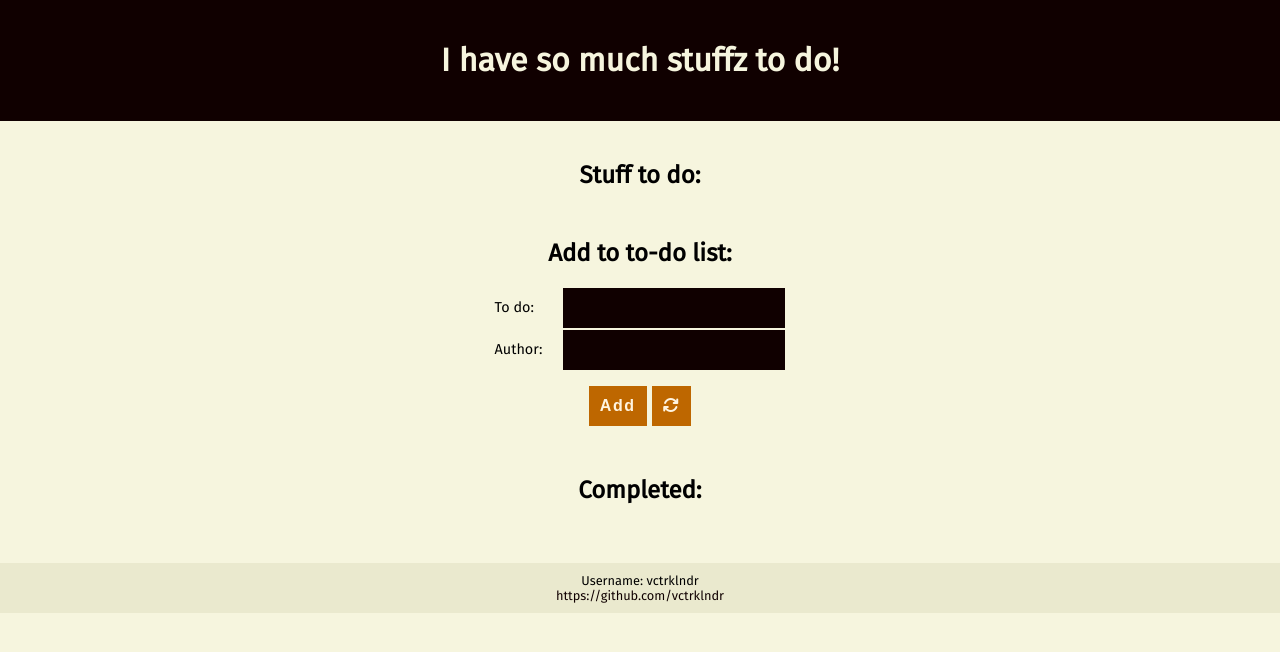
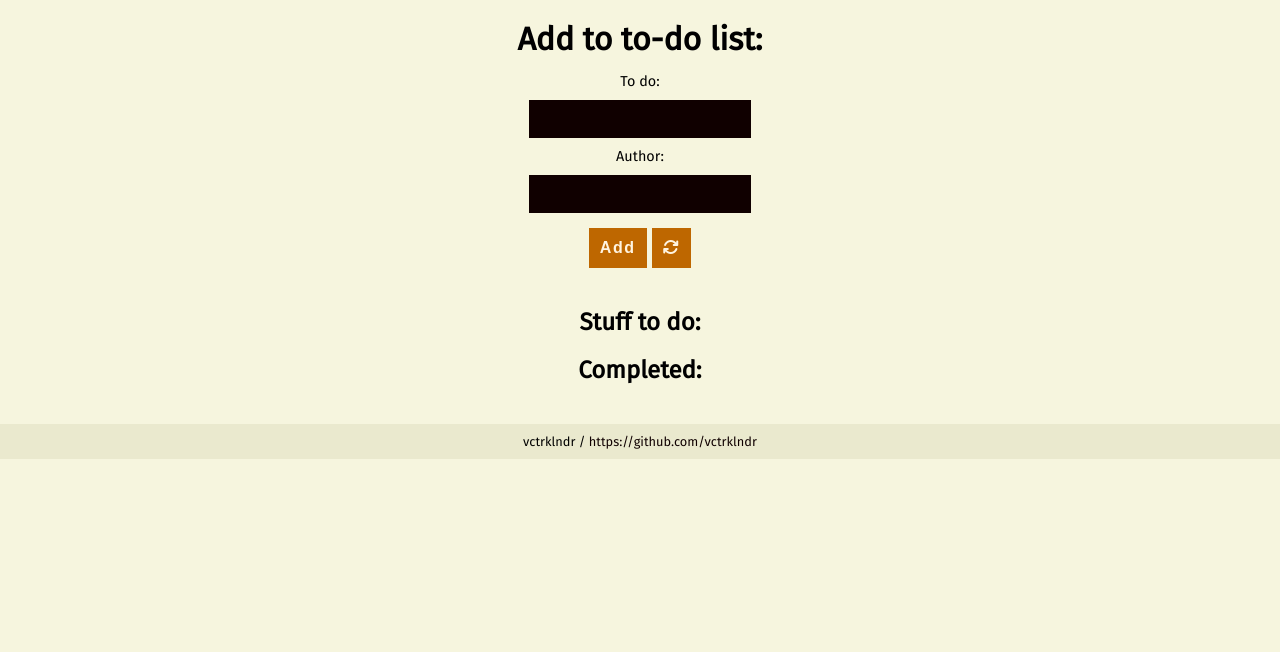
Before and after one commit to vctrklndr/PHP-to_do, a PHP site: page / in a window 1280 px wide. Shown: the top 652 px of the page. Run offline with PHP 8.4, Linux system fonts and the light colour scheme; tables that the repository leaves empty or names only in its code hold one stand-in row (values such as "Sample post"); some libraries are stand-ins or nearby versions.

Commit message:
Changed tables to divs

```diff
--- a/footer.php
+++ b/footer.php
@@ -1,7 +1,6 @@
     <footer>
         <div class="footer">
-            Username: vctrklndr<br />
-            <a href="https://github.com/vctrklndr">https://github.com/vctrklndr</a>
+            vctrklndr / <a href="https://github.com/vctrklndr">https://github.com/vctrklndr</a>
         </div>
     </footer>
 </body>
--- a/index.php
+++ b/index.php
@@ -6,11 +6,34 @@
     require 'complete.php';
     require 'fetch.php';
 ?>
-    <header>
-        <h1>I have so much stuffz to do!</h1>
-    </header>
+    <!-- <header>
+        <h1>I have so much stuff to-do list!</h1>
+    </header> -->
 
     <main>
+        <header>
+            <h1>Add to to-do list:</h1>
+        </header>
+        <form method="POST">
+            <div class="add_wrapper">
+                <div class="entry">To do:</div>
+                <div class="entry">
+                    <input type="text" name="title" required />
+                </div>
+                <div class="entry">Author:</div>
+                <div class="entry">
+                    <input type="text" name="createdBy" required />
+                </div>
+            </div> <!-- add wrapper container -->
+
+        <div class="button_container">
+            <input type="submit" value="Add" />
+            <div class="reload">
+                <a href="index.php"><i class="fa fa-refresh" aria-hidden="true"></i></a>
+            </div>
+        </div><!-- button container -->
+        </form>
+
         <div class="success_message">
             <?php
                 if (isset($_SESSION['success'])){
@@ -21,78 +44,54 @@
 
         <h2>Stuff to do:</h2>
 
-        <table>
-            <tbody>
+        <div class="to_do_wrapper">
             <?php
                 foreach ($to_do as $to_do_list):
                     if ($to_do_list['completed'] == 0){
             ?>
-                <tr>
-                    <td class="title"><?= $to_do_list['title']; ?></td>
-                    <td class="author"><?= $to_do_list['createdBy']; ?></td>
-                    <td>
+            <div class="to_do_container">
+                <div class="title"><?= $to_do_list['title']; ?></div>
+                <div class="author"><?= $to_do_list['createdBy']; ?></div>
+                <div>
                     <form method="POST" action="delete.php">
                         <input type="hidden" name="delete" value="<?= $to_do_list['id'] ?>" />
                         <button type= "submit" value="Delete">
                             <i class="fa fa-trash-o" aria-hidden="true"></i>
                         </button>
                     </form>
-                    </td>
-                    <td>
+                </div>
+                <div>
                     <form method="POST" action="complete.php">
                         <input type="hidden" name="completed" value="<?= $to_do_list['id'] ?>" />
                         <button type= "submit" value="Done">
                             <i class="fa fa-check" aria-hidden="true"></i>
                         </button>
                     </form>
-                    </td>
-                </tr>
+                </div>
+            </div>
             <?php } endforeach; ?>
-            </tbody>
-        </table>
-
-        <div class="add_wrapper">
-            <h2>Add to to-do list:</h2>
-
-            <form method="POST">
-                <table>
-                    <tr>
-                        <td class="entry">To do:</td>
-                        <td><input type="text" name="title" required /></td>
-                    </tr>
-                    <tr>
-                        <td class="entry">Author:</td>
-                        <td><input type="text" name="createdBy" required /></td>
-                    </tr>
-                </table>
-                <div class="button_container">
-                    <input type="submit" value="Add" />
-                    <div class="reload">
-                        <a href="index.php"><i class="fa fa-refresh" aria-hidden="true"></i></a>
         </div>
-                </div><!-- button container -->
-            </form>
-        </div> <!-- add wrapper container -->
 
         <h2>Completed:</h2>
-        <table>
-            <tr>
+
+        <div class="complete_wrapper">
         <?php
             foreach ($to_do as $to_do_list):
                 if ($to_do_list['completed'] == 1){ ?>
-                <td class="title"><?= $to_do_list['title']; ?></td>
-                <td class="author"><?= $to_do_list['createdBy']; ?></td>
-                <td>
+            <div class="complete_container">
+                <div class="title"><?= $to_do_list['title']; ?></div>
+                <div class="author"><?= $to_do_list['createdBy']; ?></div>
+                <div>
                     <form method="POST" action="delete.php">
                         <input type="hidden" name="delete" value="<?= $to_do_list['id'] ?>" />
                         <button type= "submit" value="Delete">
                             <i class="fa fa-trash-o" aria-hidden="true"></i>
                         </button>
                     </form>
-                </td>
-            </tr>
+                </div>
+            </div>
             <?php } endforeach;  ?>
-        </table>
+        </div>
     </main>
 <?php
     require 'footer.php';
--- a/style.css
+++ b/style.css
@@ -1,16 +1,13 @@
 body{
-    margin: 0px auto;
+    margin: 20px 0px 0px 0px;
     background-color: #f6f5de;
     font-family: 'Fira Sans', sans-serif;
     text-align: center;
     width: 100%;
 }
 
-header{
-    background: #100000;
-    color: #f6f5de;
-    padding: 20px 0px;
-    margin-bottom: 20px;
+h1{
+    margin: 0px;
 }
 
 .reload a,
@@ -19,9 +16,21 @@ header{
     text-decoration: none;
 }
 
-a, a:hover{
+a{
     color: #100000;
     text-decoration: none;
+}
+
+a:hover{
+    text-decoration: underline;
+}
+
+button {
+    background-color: #f6f5de;
+    border: none;
+    color: #100000;
+    text-align: center;
+    font-size: 1.5em;
 }
 
 table{
@@ -30,14 +39,18 @@ table{
     text-align: left;
 }
 
-.padding{
-    padding-left: 4px;
+.to_do_container, .complete_container{
+    display: flex;
+    justify-content: center;
+    align-items: center;
 }
 
 .title, .author{
     font-family: 'Work Sans', sans-serif;
     font-size: 0.9em;
     padding-right: 40px;
+    width: 200px;
+    text-align: left;
 }
 
 .author{
@@ -46,11 +59,18 @@ table{
 
 .add_wrapper{
     padding: 10px;
-    margin: 0px 0px 40px 0px;
+    display: flex;
+    justify-content: center;
+    align-items: center;
+    flex-direction: column;
+}
+
+.entry{
+    font-size: 0.9em;
+    padding: 5px;
 }
 
 .button_container{
-    margin-top: 15px;
     display: flex;
     justify-content: center;
 }
@@ -84,12 +104,8 @@ input[type=submit],
     margin-left: 5px;
 }
 
-.entry{
-    font-size: 0.9em;
-    padding-right: 20px;
-}
-
 .success_message{
+    margin-top: 20px;
     display: flex;
     justify-content: center;
 }
@@ -97,7 +113,6 @@ input[type=submit],
 .new_post_message{
     width: 300px;
     background-color: #fff;
-    margin-bottom: 20px;
 }
 
 .footer{
@@ -106,11 +121,3 @@ input[type=submit],
     background-color: #eae9ce;
     padding: 10px;
 }
-
-button {
-    background-color: #f6f5de;
-    border: none;
-    color: #100000;
-    text-align: center;
-    font-size: 1.5em;
-}
```
Also changed, not shown: images/check.png (deleted), images/refresh.png (deleted), images/trash_bin.png (deleted). Lines whose indentation alone changed are shown as unchanged.
